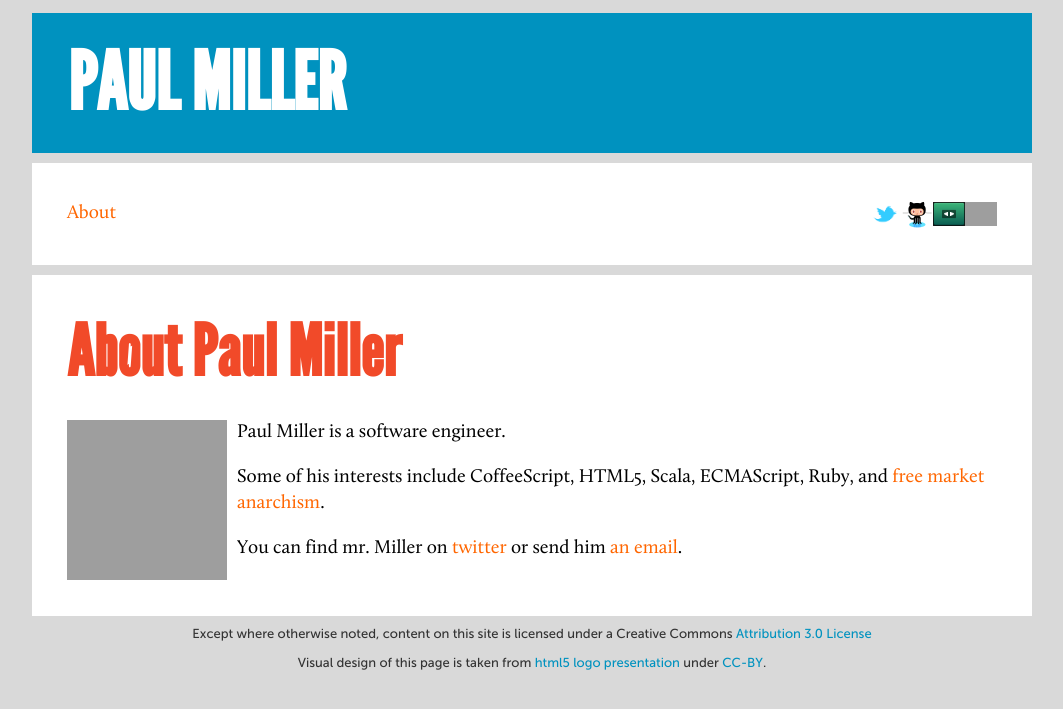
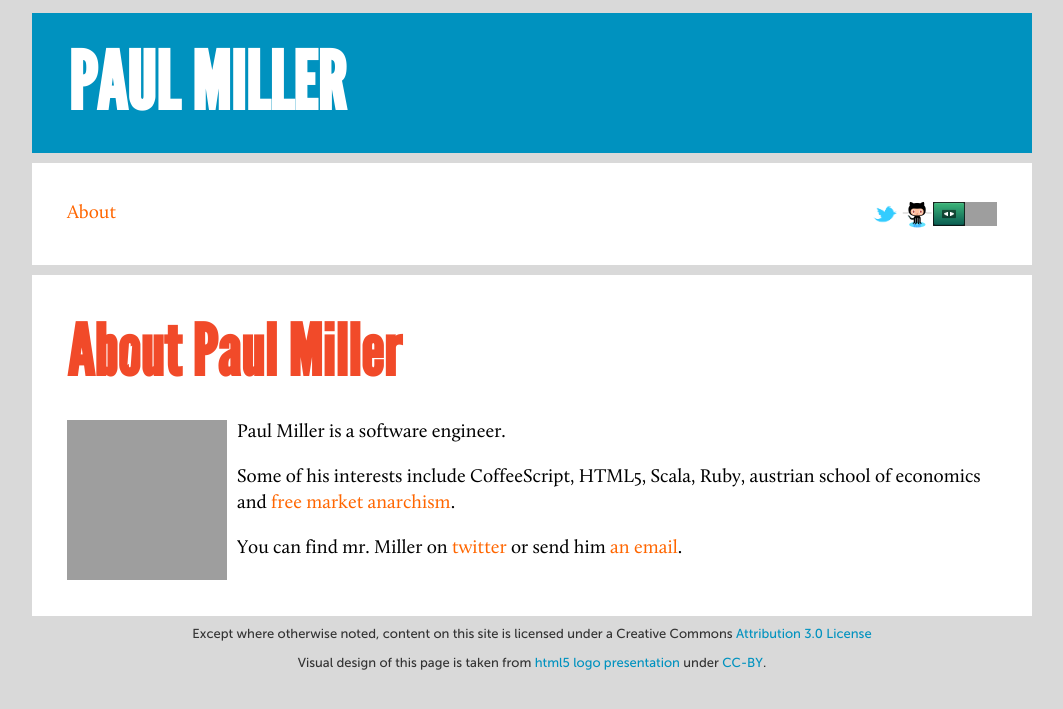
Before and after one commit to esimionato/paulmillr.github.com, a Jekyll site: the page built from about.html, in a window 1280 px wide. Shown: the top 709 px of the page, without its empty margins (108-1171 px from the left). Built offline with Jekyll 4.4.1, drawn with Linux system fonts in a browser that asks for light colours; comment, search, counter and statistics services are not loaded; grey boxes are pictures that could not be loaded.

Commit message:
Sync about page.

```diff
--- a/about.html
+++ b/about.html
@@ -17,8 +17,8 @@ layout: base
       CoffeeScript,
       HTML5,
       Scala,
-      ECMAScript,
       Ruby,
+      austrian school of economics
       and <a href="http://en.wikipedia.org/wiki/Anarcho-capitalism">free market anarchism</a>.
     </span>
   </p>
```
